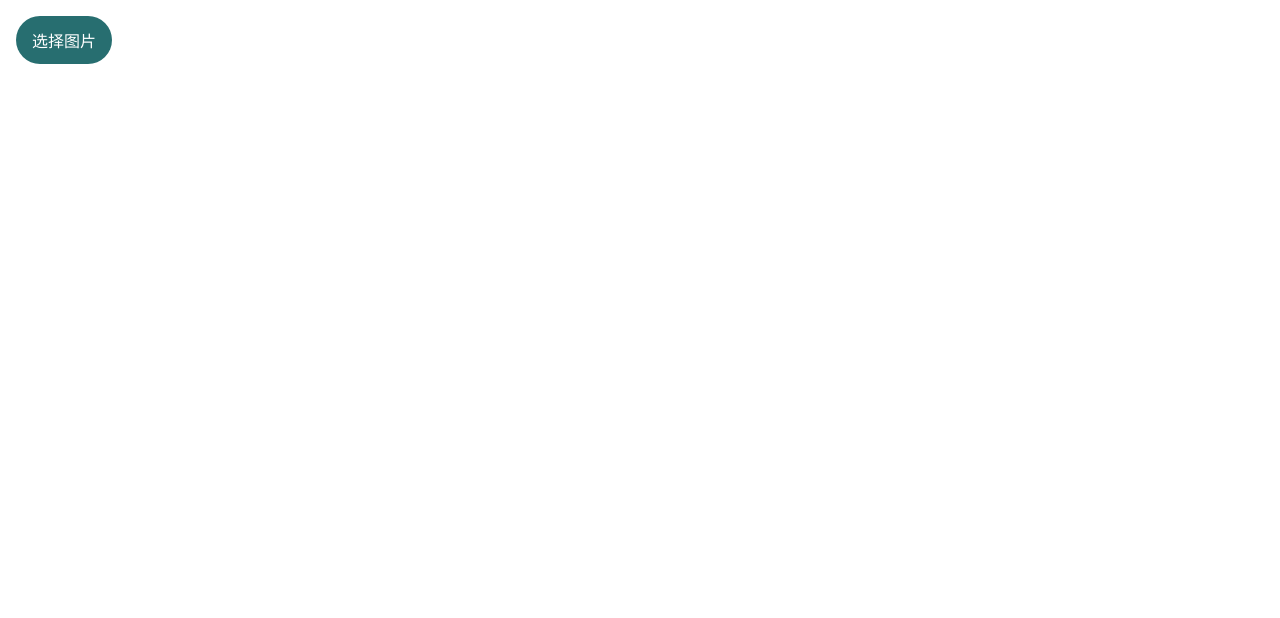
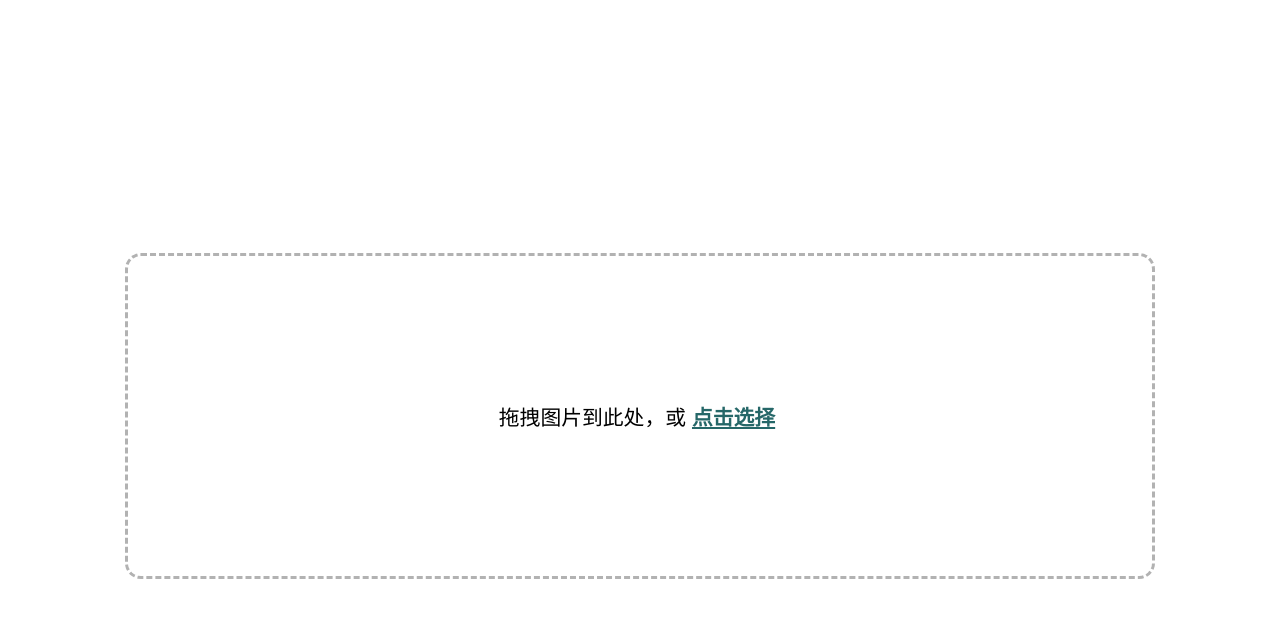
Before and after one commit to splwany/react-hooks, a React (Create React App) app: page / in a window 1280 px wide. Shown: the top 618 px of the page. Built offline with nearby package versions, Linux system fonts and the light colour scheme.

Commit message:
添加拖拽上传

```diff
--- a/src/components/ImageStitcher/index.css
+++ b/src/components/ImageStitcher/index.css
@@ -2,14 +2,15 @@
     display: flex;
     flex-direction: column;
     align-items: center;
+    justify-content: center;
     height: 100vh;
 }
 
 .button-group {
     display: flex;
-    width: 100%;
     align-items: center;
     justify-content: space-between;
+    margin: 1rem;
 }
 
 input[type=file] {
@@ -24,34 +25,51 @@ input[type=file] {
     justify-content: space-between;
 }
 
-.select-file-btn,
+.clear-btn,
 .reset-btn,
 .stitch-btn,
 .save-btn {
     flex: 0 0 auto;
     border: none;
     padding: 0;
-    margin-right: 1rem;
+    margin: 0 0.5rem;
     border-radius: 1.5rem;
     background-color: rgb(39, 110, 112);
     color: white;
     font-size: 1rem;
-    width: 4rem;
+    width: 5rem;
     height: 3rem;
     cursor: pointer;
     transition: all 0.3s ease;
 }
 
-.select-file-btn {
-    width: 6rem;
-    margin: 1rem;
-}
-
-.select-file-btn:hover,
+.clear-btn:hover,
 .reset-btn:hover,
 .stitch-btn:hover,
 .save-btn:hover {
     background-color: rgb(30, 87, 88);
+}
+
+.select-box {
+    display: flex;
+    justify-content: center;
+    align-items: center;
+    width: 80%;
+    height: 20rem;
+    font-size: 1.3rem;
+    border-radius: 1rem;
+    border: 0.2rem dashed rgba(0, 0, 0, 0.3);
+    user-select: none;
+}
+
+.select-file-btn {
+    border: none;
+    color: rgb(37, 103, 104);
+    font-size: inherit;
+    font-weight: bold;
+    text-decoration: underline;
+    background-color: transparent;
+    cursor: pointer;
 }
 
 .image-list,
@@ -76,7 +94,7 @@ input[type=file] {
 
 .add-img-btn {
     position: absolute;
-    right: 1rem;
+    right: 0.7rem;
     bottom: -1.25rem;
     border: unset;
     width: 2.5rem;
@@ -150,18 +168,20 @@ input[type=file] {
     display: flex;
     flex-direction: column;
     width: 2.5rem;
+    height: 8rem;
     align-items: center;
-    margin: 1rem;
+    justify-content: space-between;
+    margin: 0.7rem;
 }
 
 .order-btn {
+    flex: 0 0 auto;
     width: 100%;
     height: 2.5rem;
     background-color: transparent;
     /* mask-position: center; */
     /* mask-size: 100%; */
     /* mask-repeat: no-repeat; */
-    margin-bottom: 1rem;
     background-size: contain;
     border: unset;
     border-radius: 50%;
--- a/src/components/ImageStitcher/index.tsx
+++ b/src/components/ImageStitcher/index.tsx
@@ -88,18 +88,27 @@ const ImageStitcher: FC = (): ReactElement => {
     const resultImageRef = useRef<HTMLImageElement>(null);
     const [resultURL, setResultURL] = useState<string>('');
 
-    const selectImage = async (e: any) => {
+    const selectImages = async (e: any) => {
         const fileList = e.target.files;
+        const imageUrlList = await getImageUrls(fileList);
+        setImageDatas(imageUrlList);
+    };
+
+    const getImageUrls = async (fileList: Blob[]) => {
         const list: string[] = [];
         for (let i = 0; i < fileList.length; ++i) {
             const file = fileList[i];
             const blobUrl = await getImageDataUrl(file);
             list.push(blobUrl);
         }
+        return list;
+    }
+
+    const setImageDatas = (imageUrlList: string[]) => {
         setResultURL('');
-        setImgDataUrlList(list);
-        setCropRangeList(new Array(list.length).fill([0, 0]));
-    };
+        setImgDataUrlList(imageUrlList);
+        setCropRangeList(new Array(imageUrlList.length).fill([0, 0]));
+    }
 
     const stitchImages = async () => {
         const imgElementList: HTMLImageElement[] = await getImageElements(imgDataUrlList);
@@ -141,40 +150,58 @@ const ImageStitcher: FC = (): ReactElement => {
         inputElem.setAttribute('multiple', 'true');
         inputElem.addEventListener('change', async (e: any) => {
             const fileList = e.target.files;
-            const list: string[] = [];
-            for (let i = 0; i < fileList.length; ++i) {
-                const file = fileList[i];
-                const blobUrl = await getImageDataUrl(file);
-                list.push(blobUrl);
-            }
-            imgDataUrlList.splice(index + 1, 0, ...list);
+            const imageUrlList = await getImageUrls(fileList);
+            imgDataUrlList.splice(index + 1, 0, ...imageUrlList);
             setImgDataUrlList([...imgDataUrlList]);
-            cropRangeList.splice(index + 1, 0, [0, 0]);
+            cropRangeList.splice(index + 1, 0, ...new Array(imageUrlList.length).fill([0, 0]));
             setCropRangeList([...cropRangeList]);
         });
         inputElem.click();
     }
 
+    const onClear = () => {
+        setImgDataUrlList([]);
+        onReset();
+    };
+
     const onReset = () => {
         setResultURL('');
+        setCropRangeList(new Array(imgDataUrlList.length).fill([0, 0]));
+    };
+
+    const onDragOver = (e: any) => {
+        e.preventDefault();
+    };
+
+    const onDrop = async (e: any) => {
+        e.preventDefault();
+        const fileList = e.dataTransfer.files;
+        const imageUrlList = await getImageUrls(fileList);
+        setImageDatas(imageUrlList);
     };
 
     return (
         <div className="image-stitcher">
-            <input ref={inputRef} type="file" accept="image/*" multiple onChange={selectImage} />
+            <input ref={inputRef} type="file" accept="image/*" multiple onChange={selectImages} />
             <div className="button-group">
-                <button className="select-file-btn" onClick={() => inputRef.current?.click()}>选择图片</button>
                 {imgDataUrlList.length > 0 && (
                     <div className="stitch-btn-group">
-                        <button className="reset-btn" onClick={onReset}>重置</button>
-                        <button className="stitch-btn" onClick={stitchImages}>拼接</button>
+                        <button className="clear-btn" onClick={onClear}>清空</button>
+                        {resultURL !== '' && <button className="reset-btn" onClick={onReset}>重置</button>}
+                        {resultURL === '' && <button className="stitch-btn" onClick={stitchImages}>拼接</button>}
                         {resultURL !== '' && (
                             <button className="save-btn" onClick={saveImage}>保存</button>
                         )}
                     </div>
                 )}
             </div>
-            {resultURL === '' && (
+            {imgDataUrlList.length === 0 && (
+                <div className="select-box" onDragOver={onDragOver} onDrop={onDrop}>
+                    <span>拖拽图片到此处，或</span>
+                    <button className="select-file-btn" onClick={() => inputRef.current?.click()}>点击选择</button>
+                </div>
+            )}
+            {imgDataUrlList.length > 0 && resultURL === '' && (
                 <div className="image-list" ref={imageListRef}>
                     {imgDataUrlList.map((item, i) => (
                         <div className="selector-item" key={`selector-item-${i}`}>
```
Also changed, not shown: 15 other files (tests, documents, lock files or other folders).
